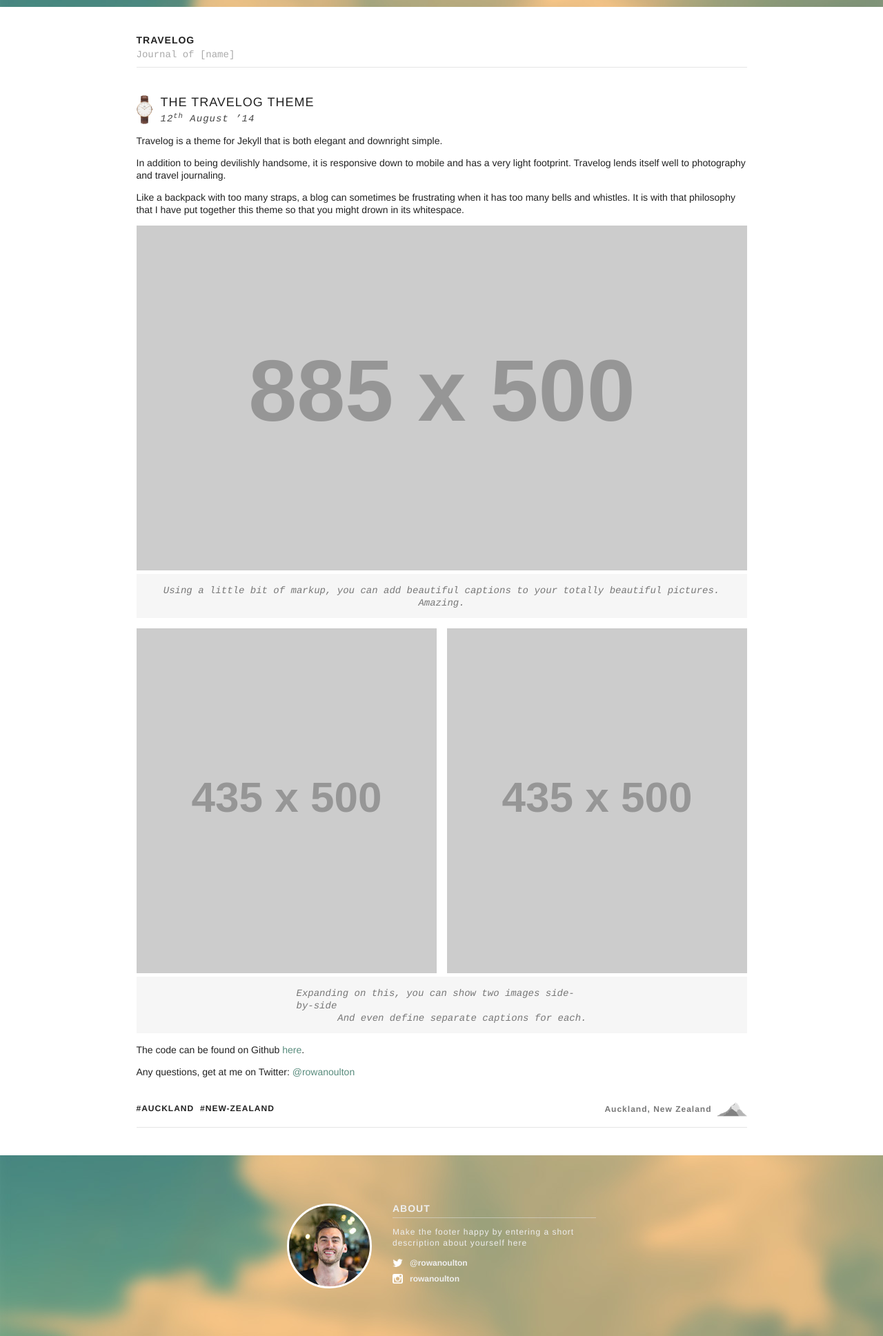
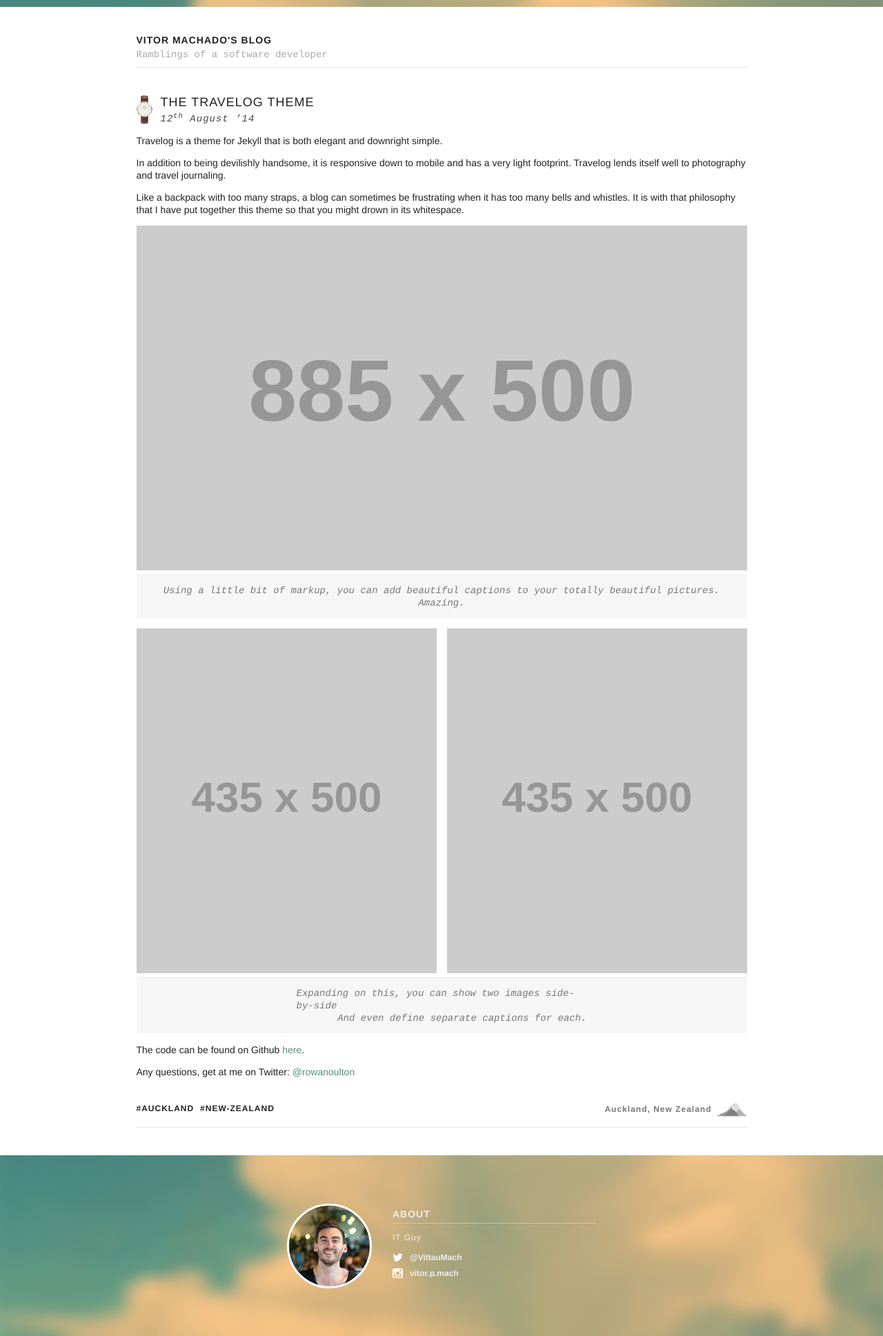
Before and after one commit to vittau/blog, a Jekyll site: the page built from index.html, in a window 1280 px wide. Shown: the whole page at 69% size. Built offline with Jekyll 4.4.1, drawn with Linux system fonts in a browser that asks for light colours; the list of posts is cut into pages by our own code.

Commit message:
config update

```diff
--- a/_config.yml
+++ b/_config.yml
@@ -1,13 +1,13 @@
 # Site settings
-title: Travelog
-subtitle: "Journal of [name]"
-email: your-email@domain.com
-description: "Make the footer happy by entering a short description about yourself here"
-baseurl: ""
-url: "http://yourdomain.com"
-twitter_username: "rowanoulton"
-github_username:  "rowanoulton"
-instagram_username: "rowanoulton"
+title: Vitor Machado's blog
+subtitle: "Ramblings of a software developer"
+email: vmachado@cos.ufrj.br
+description: "IT Guy"
+baseurl: "/blog"
+url: "http://vitormachado.me"
+twitter_username: "VittauMach"
+github_username:  "vittau"
+instagram_username: "vitor.p.mach"
 
 # Build settings
 markdown: kramdown
```
